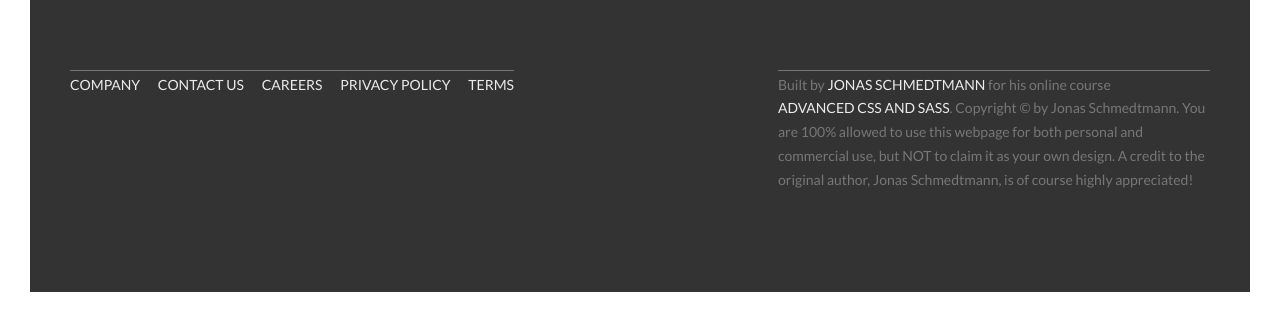
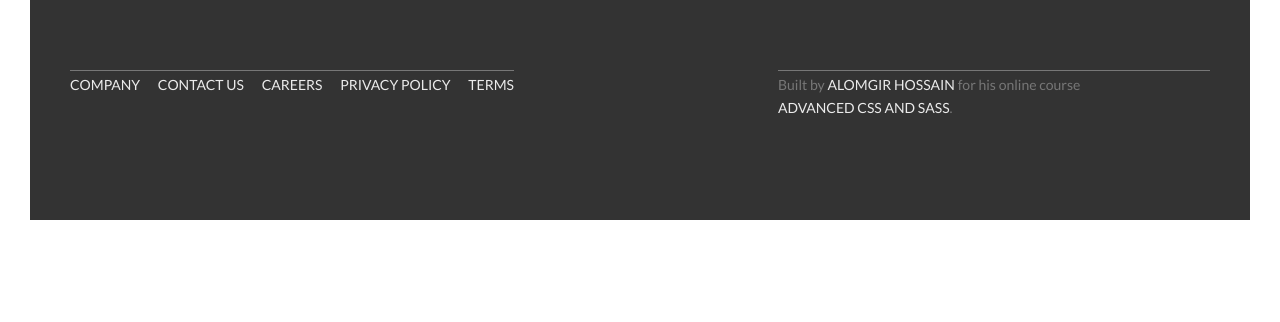
Before and after one commit to Alom310/SASS-Natours, a website: page index.html in a window 1280 px wide. Shown: the part 5583-5905 px from the top of the page. After the commit the page ends 5833 px from the top, so only its background shows below. Drawn offline with Linux system fonts and the light colour scheme.

Commit message:
edit footer

```diff
--- a/index.html
+++ b/index.html
@@ -332,10 +332,7 @@
 
                 <div class="col-1-of-2">
                     <p class="footer__copyright">
-                        Built by <a href="#" class="footer__link">Jonas Schmedtmann</a> for his online course <a href="#" class="footer__link">Advanced CSS and Sass</a>.
-                        Copyright &copy; by Jonas Schmedtmann. You are 100% allowed to use this webpage for both personal
-                        and commercial use, but NOT to claim it as your own design. A credit to the original author, Jonas
-                        Schmedtmann, is of course highly appreciated!
+                        Built by <a href="#" class="footer__link">Alomgir Hossain</a> for his online course <a href="#" class="footer__link">Advanced CSS and Sass</a>.
                     </p>
                 </div>
             </div>
--- a/sass/base/_typography.scss
+++ b/sass/base/_typography.scss
@@ -3,8 +3,7 @@ body {
     font-weight: 400;
     font-size: 1.6rem;
     line-height: 1.7;
-    color: $color-gray-dark;
-    padding: 3rem;
+    margin: 0;
 }
 
 .heading-primary{
```
Also changed, not shown: sass/main.scss (line endings or trailing spaces).
